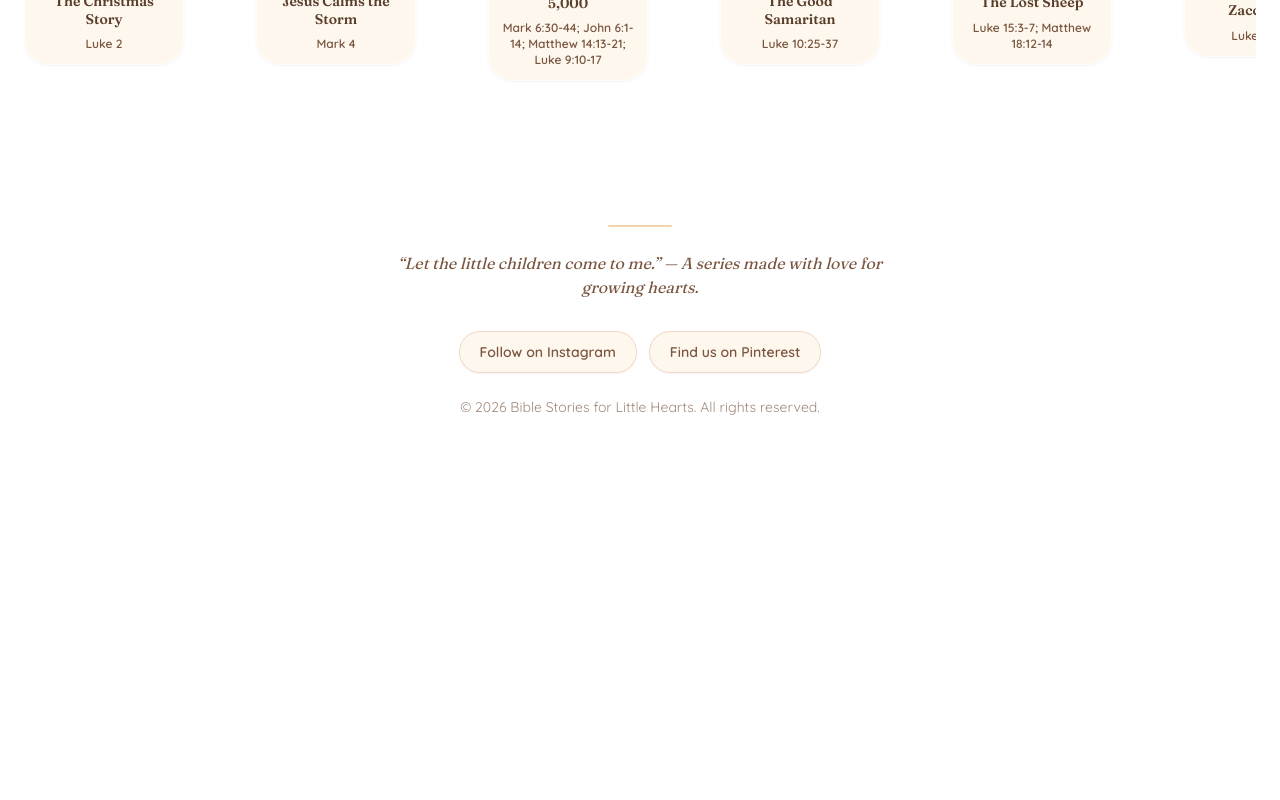
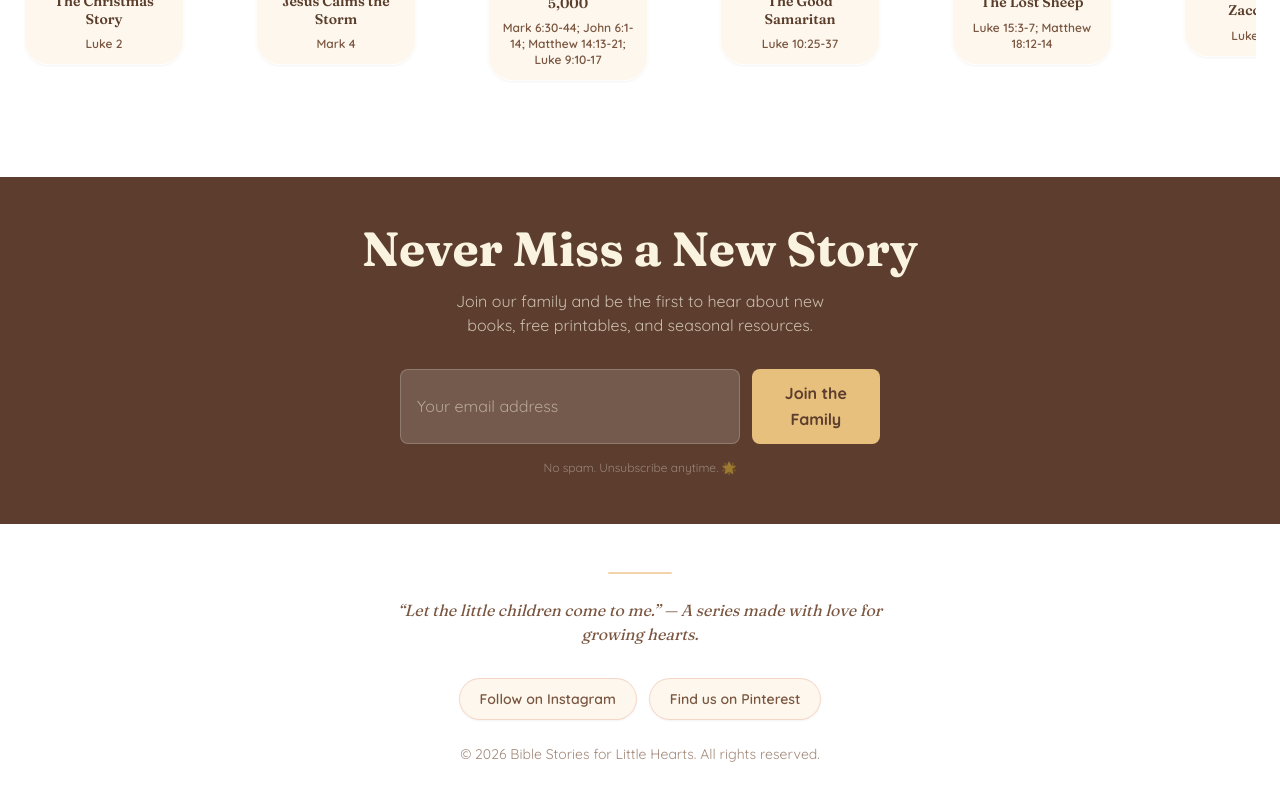
Before and after one commit to aithfulheartsbooks/bible-stories-site, a Next.js app: page / in a window 1280 px wide. Shown: the part 4810-5610 px from the top of the page. Before the commit the page ends 5291 px from the top, so only its background shows below. Built offline with nearby package versions, Linux system fonts and the light colour scheme.

Commit message:
Add homepage Mailchimp signup section

```diff
--- a/app/page.tsx
+++ b/app/page.tsx
@@ -46,7 +46,6 @@ export default function Home() {
         dangerouslySetInnerHTML={{ __html: JSON.stringify(bookStructuredData) }}
       />
 
-      {/* Background scenery */}
       <div className="scenery" />
       <div className="cloud animate-drift-slow h-[60px] w-[180px] top-[8%] left-[-200px]" />
       <div
@@ -60,7 +59,6 @@ export default function Home() {
 
       <SiteNav brandHref="#top" />
 
-      {/* Hero */}
       <header
         id="top"
         className="relative overflow-hidden px-6 pb-6 pt-32 text-center sm:pb-8 sm:pt-36"
@@ -105,7 +103,57 @@ export default function Home() {
 
       <BookCollection books={books} />
 
-      {/* Footer */}
+      <section className="relative z-10 bg-[#5C3D2E] px-6 py-12 text-center">
+        <div className="mx-auto max-w-2xl">
+          <h2 className="font-display text-4xl font-bold text-[#FAF3E0] sm:text-5xl">
+            Never Miss a New Story
+          </h2>
+
+          <p className="mx-auto mt-4 max-w-[380px] text-sm leading-relaxed text-[#FAF3E0]/70 sm:text-base">
+            Join our family and be the first to hear about new books, free printables, and seasonal resources.
+          </p>
+
+          <form
+            action="https://faithfulheartsbooks.us8.list-manage.com/subscribe/post?u=6cfdb989086ba1756ad8140c3&id=77051f5892&f_id=002f13e1f0"
+            method="POST"
+            target="_blank"
+            noValidate
+            className="mx-auto mt-8 flex max-w-[480px] flex-col gap-3 sm:flex-row"
+          >
+            <div
+              style={{ position: "absolute", left: "-5000px" }}
+              aria-hidden="true"
+            >
+              <input
+                type="text"
+                name="b_6cfdb989086ba1756ad8140c3_77051f5892"
+                tabIndex={-1}
+                defaultValue=""
+              />
+            </div>
+
+            <input
+              type="email"
+              name="EMAIL"
+              placeholder="Your email address"
+              required
+              className="w-full rounded-lg border border-white/20 bg-white/15 px-4 py-3 text-[#FAF3E0] outline-none placeholder:text-[#FAF3E0]/50"
+            />
+
+            <button
+              type="submit"
+              className="w-full rounded-lg bg-[#E8C07D] px-6 py-3 font-bold text-[#5C3D2E] transition hover:brightness-105 sm:w-auto"
+            >
+              Join the Family
+            </button>
+          </form>
+
+          <p className="mt-4 text-xs text-[#FAF3E0]/40">
+            No spam. Unsubscribe anytime. 🌟
+          </p>
+        </div>
+      </section>
+
       <footer className="px-6 pb-16 pt-12 text-center text-chestnut-soft">
         <div className="mx-auto mb-6 h-0.5 w-16 rounded bg-gold/50" />
         <p className="mx-auto max-w-lg font-display text-base italic">
```
